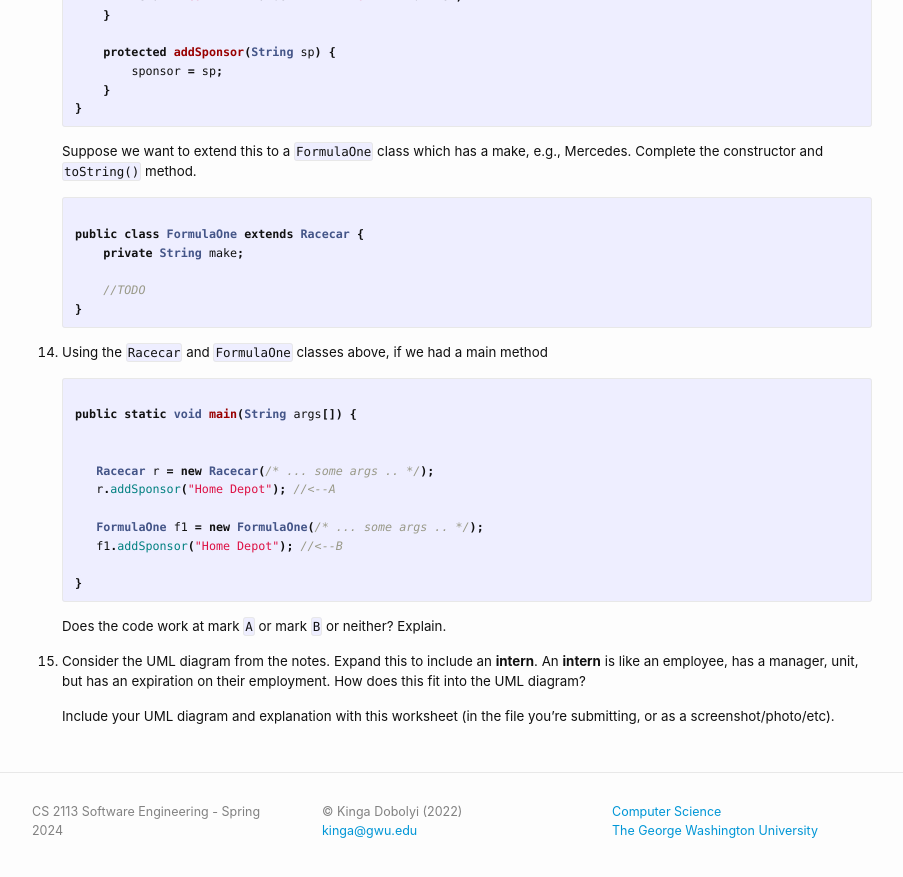
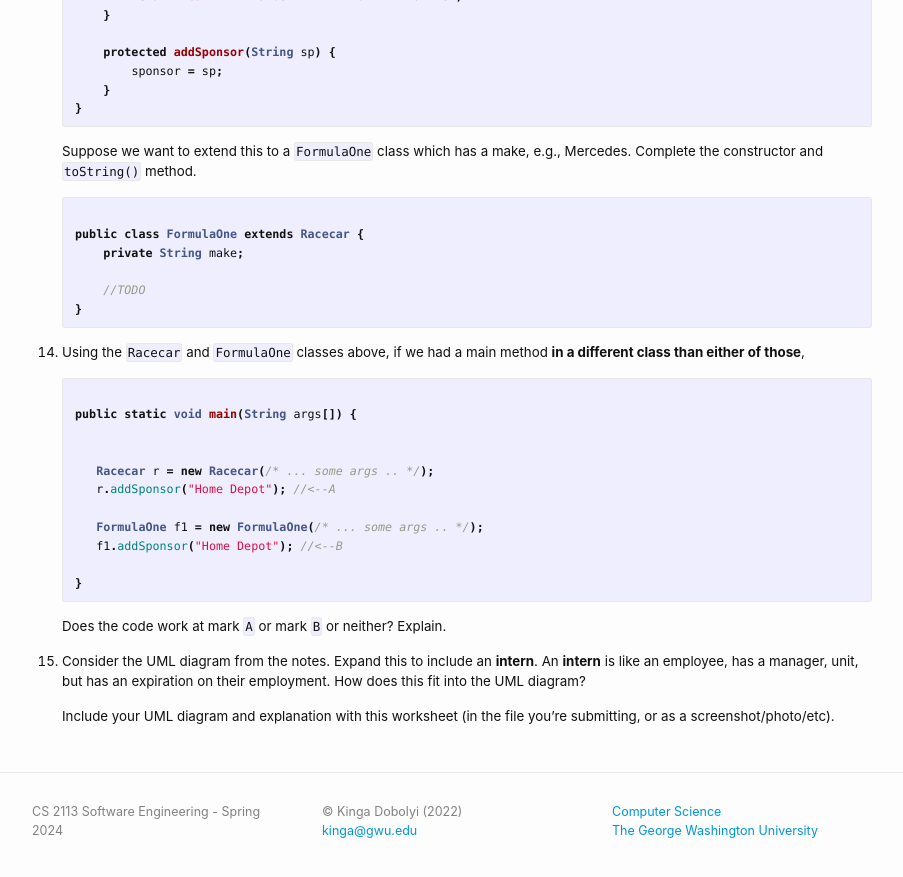
Before and after one commit to cs2113-f24/cs2113-f24.github.io, a Jekyll site: the page built from wrkshts/J2-wrksht.md, in a window 1280 px wide and 900 px high, scrolled down 4571 px. Shown: the top 877 px of the window, without its empty margins (188-1091 px from the left). Built offline with Jekyll 4.4.1, drawn with Linux system fonts in a browser that asks for light colours.

Commit message:
spring update

````diff
--- a/wrkshts/J2-wrksht.md
+++ b/wrkshts/J2-wrksht.md
@@ -368,7 +368,7 @@ public class FormulaOne extends Racecar {
 
 ### q
 
-Using the `Racecar` and `FormulaOne` classes above, if we had a main method
+Using the `Racecar` and `FormulaOne` classes above, if we had a main method **in a different class than either of those**,
 
 ```java
 
````
